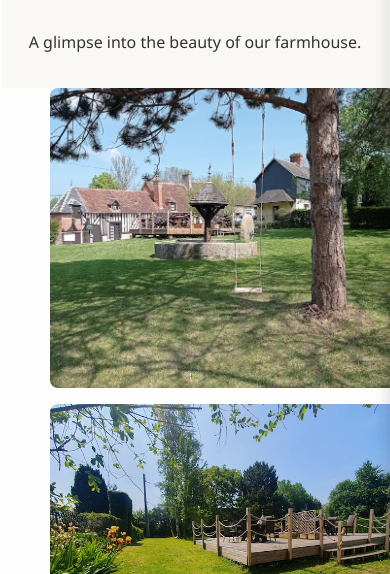
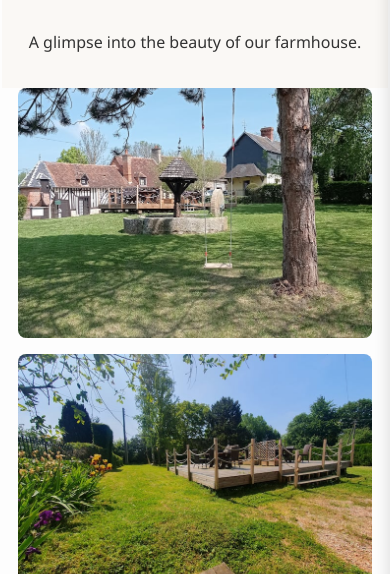
Before and after one commit to anaisosouf-hub/Gite-Les4Nations, a plain HTML site: page gallery-en.html in a window 390 px wide. Shown: the part 270-844 px from the top of the page. Drawn offline with Linux system fonts and the light colour scheme; a script that the page names is missing; a web font is replaced by a local one.

Commit message:
fix: Prevent horizontal overflow on mobile gallery page - Add overflow-x: hidden to body to prevent horizontal scrolling - Change gallery grid to single column layout on mobile (max-width: 768px) - Reduce gallery image height to 250px on mobile - Reduce content-section padding on mobile to 0.5rem - Reduce content-section child margins on mobile to prevent overflow - Fix gallery grid minmax(350px) causing overflow on small screens

```diff
--- a/css/style.css
+++ b/css/style.css
@@ -24,6 +24,7 @@ body {
     background-color: #fdfdfd;
     color: #333;
     line-height: 1.6;
+    overflow-x: hidden;
 }
 
 /* Header and Navigation */
@@ -555,6 +556,18 @@ footer .social-link svg {
     border-radius: 8px;
 }
 
+/* Mobile gallery fix - prevent horizontal overflow */
+@media (max-width: 768px) {
+    .gallery-grid {
+        grid-template-columns: 1fr;
+        gap: 1rem;
+    }
+
+    .gallery-grid img {
+        height: 250px;
+    }
+}
+
 /* Language Switcher Styles */
 .language-switcher {
     margin-left: auto;
@@ -833,6 +846,15 @@ footer .social-link svg {
         min-height: 250px;
         padding: 2rem 1rem;
         background-position: center top;
+    }
+
+    .content-section {
+        padding: 0rem 0.5rem 0.5rem 0.5rem;
+    }
+
+    .content-section > *:not(h2) {
+        margin-left: 0.5rem;
+        margin-right: 0.5rem;
     }
 
     .hero h1 {
```
